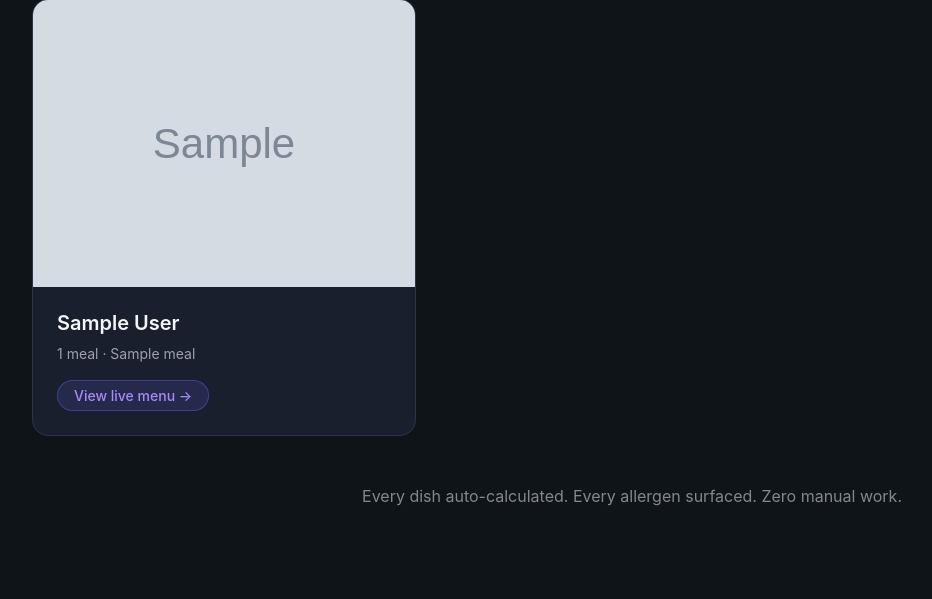
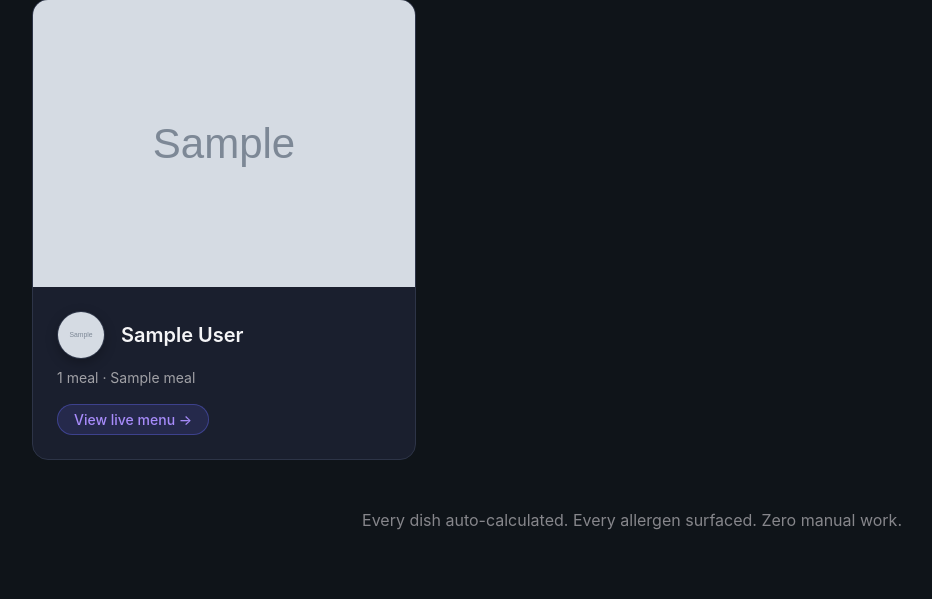
Before and after one commit to KhaledMSA/NutriMenu, a Flask app: page / in a window 1280 px wide. Shown: the part 2425-3024 px from the top of the page, without its empty margins (8-940 px from the left). Run offline with Flask 3, Linux system fonts and the light colour scheme; tables that the repository leaves empty hold one stand-in row (values such as "Sample post"); grey boxes marked "Sample" are stand-in pictures.

Commit message:
Enhance UI components and add favicon for improved user experience

```diff
--- a/static/css/landing.css
+++ b/static/css/landing.css
@@ -96,10 +96,35 @@
   gap: var(--spacing-sm);
 }
 
+.example-card-heading {
+  display: flex;
+  align-items: center;
+  gap: var(--spacing-md);
+}
+
+.example-card-logo {
+  width: 48px;
+  height: 48px;
+  border-radius: 50%;
+  object-fit: cover;
+  background: var(--bg-tertiary);
+  border: 1px solid var(--border-light);
+  flex-shrink: 0;
+  box-shadow: 0 4px 12px rgba(0, 0, 0, 0.25);
+}
+
+.example-card-logo-placeholder {
+  display: inline-flex;
+  align-items: center;
+  justify-content: center;
+  font-size: 1.5rem;
+}
+
 .example-card-name {
   margin: 0;
   font-size: var(--font-size-xl);
   color: var(--text-primary);
+  line-height: var(--line-height-tight);
 }
 
 .example-card-desc {
--- a/templates/create_menu.html
+++ b/templates/create_menu.html
@@ -4,6 +4,7 @@
     <meta charset="UTF-8" />
     <meta name="viewport" content="width=device-width, initial-scale=1.0" />
     <title>Menu Builder - NutriMenu</title>
+    <link rel="icon" type="image/x-icon" href="{{ url_for('static', filename='images/favicon.ico') }}" />
     <link rel="stylesheet" href="{{ url_for('static', filename='css/style.css') }}" />
     <link rel="stylesheet" href="{{ url_for('static', filename='css/form.css') }}" />
     <link rel="stylesheet" href="{{ url_for('static', filename='css/dashboard.css') }}" />
--- a/templates/dashboard.html
+++ b/templates/dashboard.html
@@ -4,6 +4,7 @@
     <meta charset="UTF-8" />
     <meta name="viewport" content="width=device-width, initial-scale=1.0" />
     <title>Dashboard - NutriMenu</title>
+    <link rel="icon" type="image/x-icon" href="{{ url_for('static', filename='images/favicon.ico') }}" />
     <link rel="stylesheet" href="{{ url_for('static', filename='css/style.css') }}" />
     <link rel="stylesheet" href="{{ url_for('static', filename='css/dashboard.css') }}" />
   </head>
--- a/templates/digital_menu.html
+++ b/templates/digital_menu.html
@@ -4,6 +4,7 @@
     <meta charset="UTF-8" />
     <meta name="viewport" content="width=device-width, initial-scale=1.0" />
     <title>{{ menu.restaurant_name }} - Digital Menu</title>
+    <link rel="icon" type="image/x-icon" href="{{ url_for('static', filename='images/favicon.ico') }}" />
     <link rel="stylesheet" href="{{ url_for('static', filename='css/style.css') }}" />
     <link rel="stylesheet" href="{{ url_for('static', filename='css/digital_menu.css') }}" />
   </head>
--- a/templates/index.html
+++ b/templates/index.html
@@ -4,6 +4,7 @@
     <meta charset="UTF-8" />
     <meta name="viewport" content="width=device-width, initial-scale=1.0" />
     <title>NutriMenu - AI-Powered Digital Restaurant Menus</title>
+    <link rel="icon" type="image/x-icon" href="{{ url_for('static', filename='images/favicon.ico') }}" />
     <link rel="stylesheet" href="{{ url_for('static', filename='css/style.css') }}" />
     <link rel="stylesheet" href="{{ url_for('static', filename='css/landing.css') }}" />
     <link rel="stylesheet" href="{{ url_for('static', filename='css/dashboard.css') }}" />
@@ -184,7 +185,19 @@
                   {% endif %}
                 </div>
                 <div class="example-card-body">
-                  <h3 class="example-card-name">{{ item.restaurant_name }}</h3>
+                  <div class="example-card-heading">
+                    {% if item.logo_filename %}
+                      <img
+                        class="example-card-logo"
+                        src="{{ url_for('static', filename='uploads/' + item.logo_filename) }}"
+                        alt="{{ item.restaurant_name }} logo"
+                        loading="lazy"
+                      />
+                    {% else %}
+                      <div class="example-card-logo example-card-logo-placeholder" aria-hidden="true">🍽️</div>
+                    {% endif %}
+                    <h3 class="example-card-name">{{ item.restaurant_name }}</h3>
+                  </div>
                   <p class="example-card-desc">
                     {{ item.meal_count }} meal{{ '' if item.meal_count == 1 else 's' }}
                     {% if item.first_meal_name %} · {{ item.first_meal_name }}{% endif %}
--- a/templates/profile.html
+++ b/templates/profile.html
@@ -4,6 +4,7 @@
     <meta charset="UTF-8" />
     <meta name="viewport" content="width=device-width, initial-scale=1.0" />
     <title>Restaurant Profile - NutriMenu</title>
+    <link rel="icon" type="image/x-icon" href="{{ url_for('static', filename='images/favicon.ico') }}" />
     <link rel="stylesheet" href="{{ url_for('static', filename='css/style.css') }}" />
     <link rel="stylesheet" href="{{ url_for('static', filename='css/form.css') }}" />
     <link rel="stylesheet" href="{{ url_for('static', filename='css/dashboard.css') }}" />
```
Also changed, not shown: static/css/digital_menu.css (+39 -10 lines), static/js/digital_menu.js (+11 -5 lines), static/images/favicon.ico (added).
